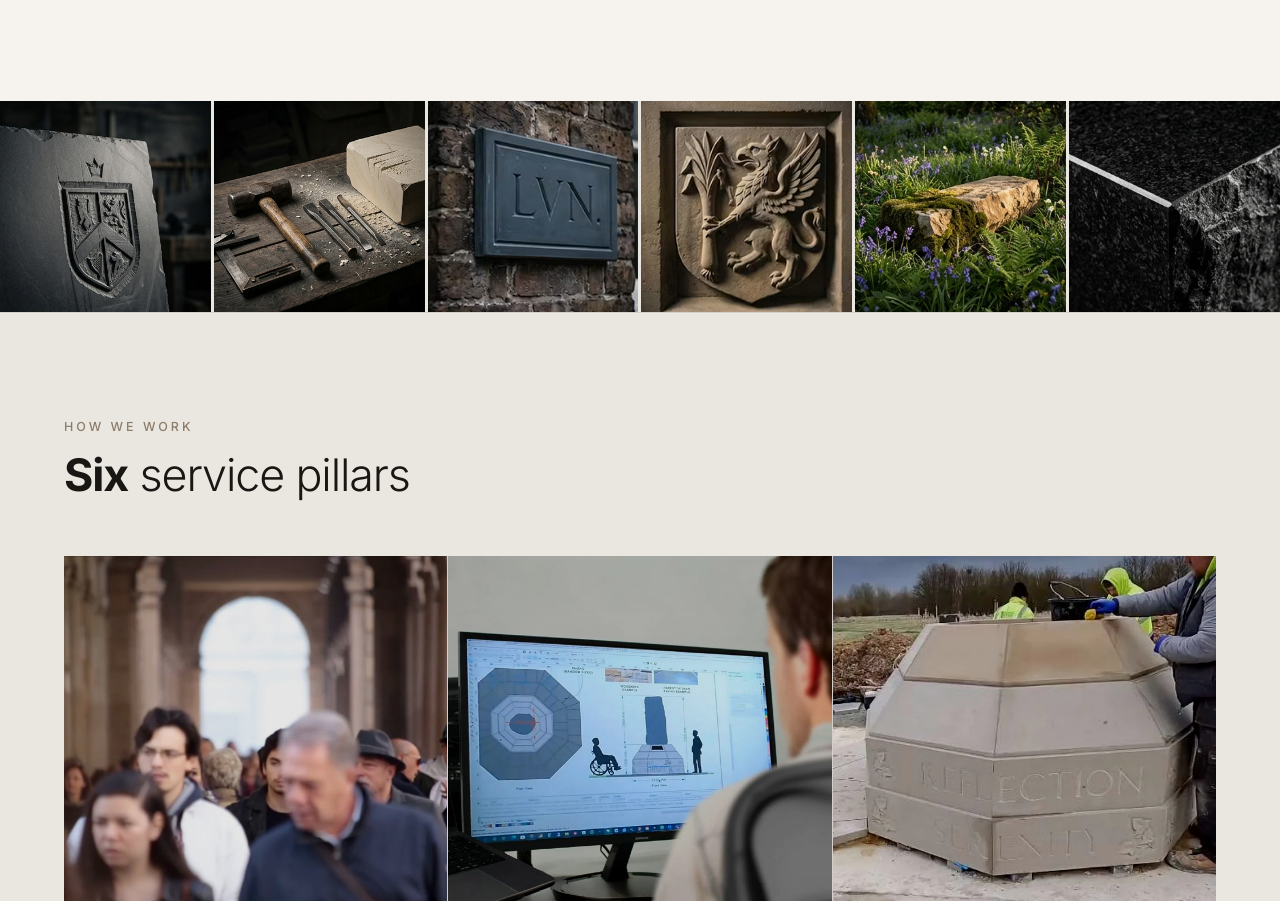
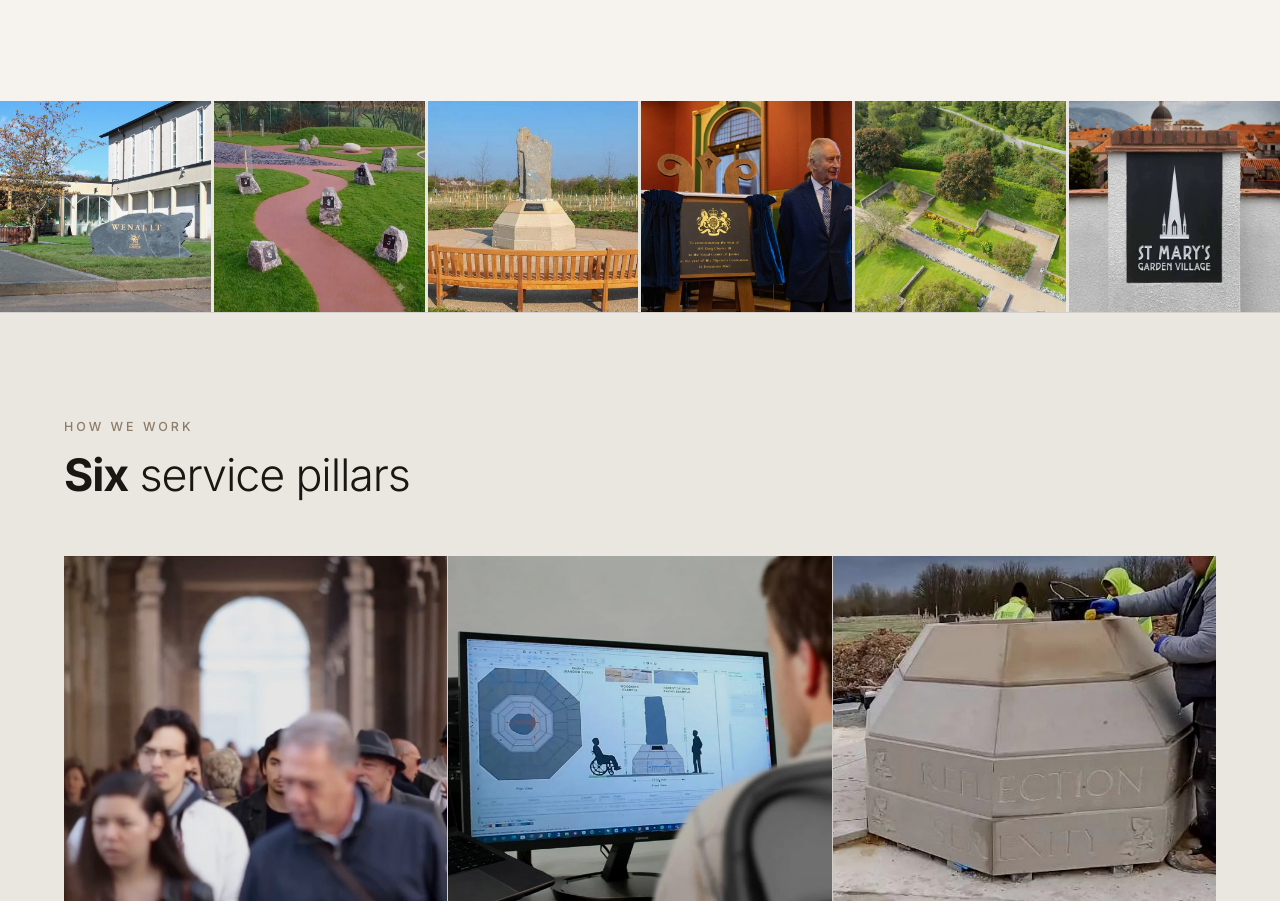
Before and after one commit to MS-Group-Developments/stone-studio, a plain HTML site: page index.html in a window 1280 px wide. Shown: the part 1230-2131 px from the top of the page. Drawn offline with Linux system fonts and the light colour scheme.

Commit message:
Replace photo strip with Work images, SEO alt text

```diff
--- a/index.html
+++ b/index.html
@@ -197,12 +197,12 @@
   </section>
 
   <div class="photo-strip" aria-hidden="true" style="grid-template-columns:repeat(6,1fr)">
-    <img src="1.jpg" alt="" loading="lazy">
-    <img src="2.jpg" alt="" loading="lazy">
-    <img src="7.jpg" alt="" loading="lazy">
-    <img src="8.jpg" alt="" loading="lazy">
-    <img src="10.jpg" alt="" loading="lazy">
-    <img src="11.jpg" alt="" loading="lazy">
+    <img src="ss-work1.jpg" alt="Wenallt natural Welsh slate boulder with gilded inscription installed at Cardiff council building" width="700" height="700" loading="lazy" decoding="async">
+    <img src="ss-work2.jpg" alt="Believe Garden natural stone marker landscape installation with specimen boulders by Stone Studio" width="700" height="700" loading="lazy" decoding="async">
+    <img src="ss-work3.jpg" alt="COVID-19 community memorial stone with carved inscription and circular seating by Stone Studio" width="700" height="700" loading="lazy" decoding="async">
+    <img src="ss-work4.jpg" alt="King Charles III unveiling a gilded commemorative plaque at the Royal Courts of Justice by Stone Studio" width="700" height="700" loading="lazy" decoding="async">
+    <img src="ss-work5.jpg" alt="Aerial view of Aberfan Disaster Memorial Garden stone wall landscaping by Stone Studio" width="700" height="700" loading="lazy" decoding="async">
+    <img src="ss-work6.jpg" alt="St Mary&#39;s Garden Village architectural stone name plate sign by Stone Studio" width="700" height="700" loading="lazy" decoding="async">
   </div>
 
   <section class="bg-s bt" id="services">
```
Also changed, not shown: ss-work1.jpg (added), ss-work2.jpg (added), ss-work3.jpg (added), ss-work4.jpg (added), ss-work5.jpg (added), ss-work6.jpg (added).
